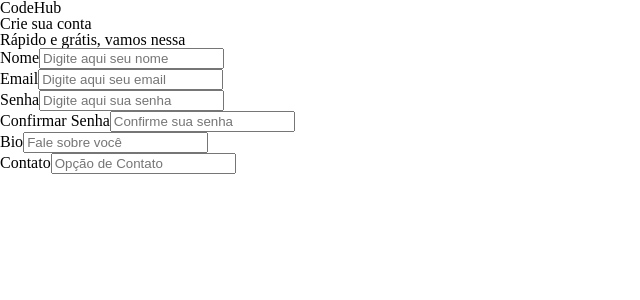
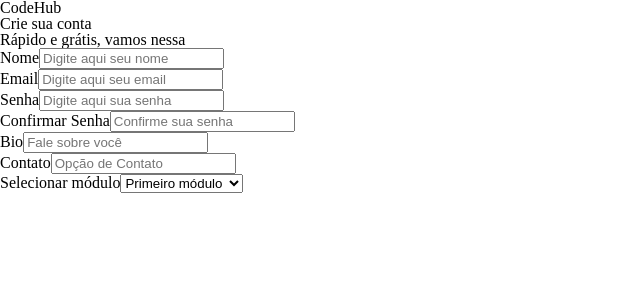
Before and after one commit to mauibuarque/CodeHub, a React (Vite) app in the folder code-hub/: page /register in a window 1280 px wide. Shown: the top 300 px of the page, without its empty margins (0-640 px from the left). Built offline with nearby package versions, Linux system fonts and the light colour scheme.

Commit message:
feat: selectRegisterForm

```diff
--- a/code-hub/src/components/index.js
+++ b/code-hub/src/components/index.js
@@ -1,4 +1,5 @@
 import Header from "./Header";
 import Input from "./Input";
+import Select from "./Select";
 
-export { Header, Input };
+export { Header, Input, Select };
--- a/code-hub/src/pages/RegisterPage/index.jsx
+++ b/code-hub/src/pages/RegisterPage/index.jsx
@@ -1,4 +1,4 @@
-import { Header, Input } from "../../components";
+import { Header, Input, Select } from "../../components";
 
 const RegisterPage = () => {
   return (
@@ -36,6 +36,17 @@
           type={"text"}
           placeholder={"Opção de Contato"}
         />
+        <Select
+          label={"Selecionar módulo"}
+          options={[
+            "Primeiro módulo",
+            "Segundo módulo",
+            "Terceiro módulo",
+            "Quarto módulo",
+            "Quinto módulo",
+            "Sexto módulo",
+          ]}
+        />
       </form>
     </>
   );
```
